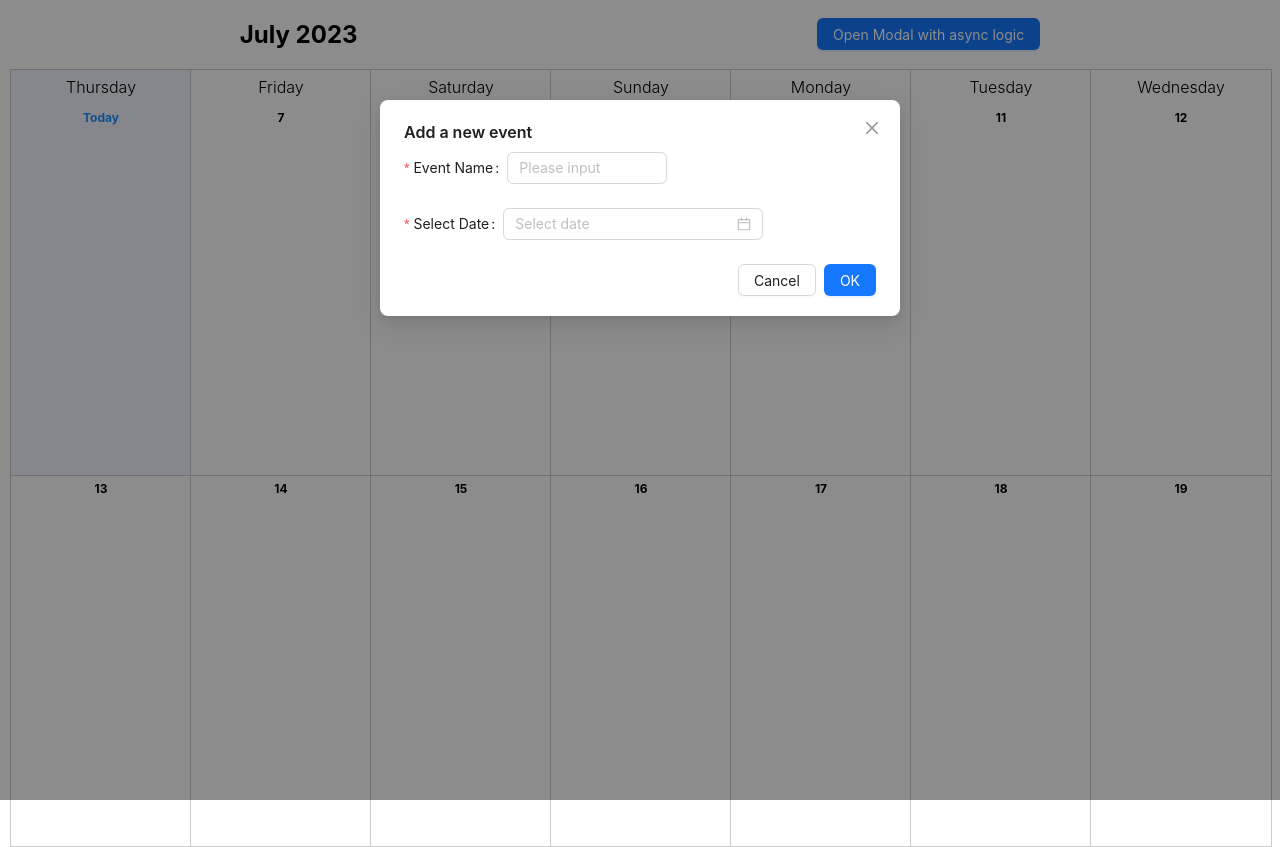
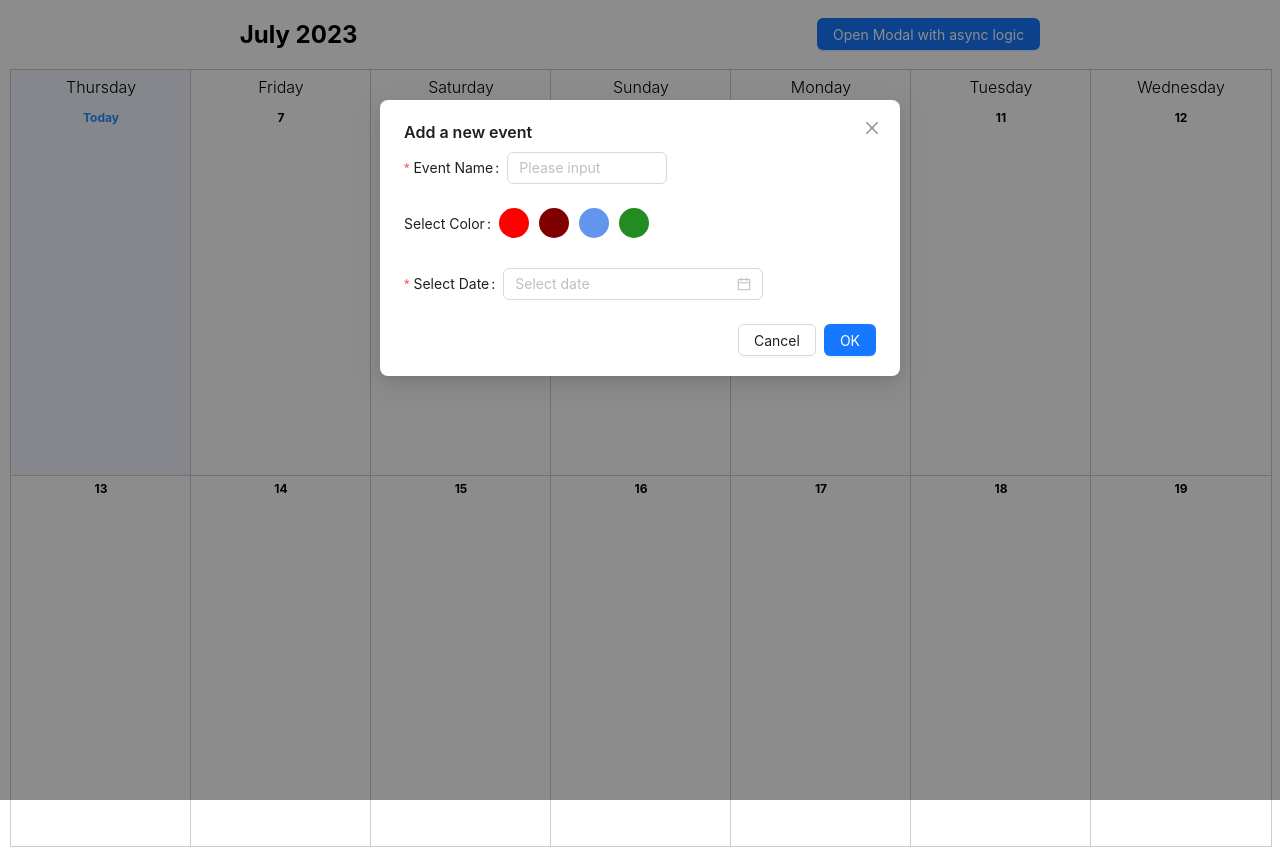
Before and after one commit to Aviral-03/better-Google-Calendar, a React (Create React App) app in the folder client/: page /home in a window 1280 px wide. Both pictures are taken after a click on the button "Open Modal with async logic". Built offline with nearby package versions, Linux system fonts and the light colour scheme; no server answers.

Commit message:
Styling Changes

```diff
--- a/client/src/components/Home.js
+++ b/client/src/components/Home.js
@@ -82,7 +82,12 @@
         }
         setEvents(event);
     }
-    console.log(new Date(startDate).toLocaleString('default', { month: 'long' }), endDate)
+    const colorOptions = [
+        { color: '#d62d20', priority: 'High', sort: 4 },
+        { color: 'maroon', priority: 'Medium', sort: 3 },
+        { color: 'cornflowerblue', priority: 'Low', sort: 2 },
+        { color: 'forestgreen', priority: 'Very Low', sort: 1 },
+    ];
     return (
         <div className="calendar">
             <div className="calendar-header">
@@ -132,11 +137,20 @@
                                         });
 
                                         return (
-                                            <Card key={eventIndex} className="event-card">
+                                            <Card
+                                                key={eventIndex}
+                                                className="event-card"
+                                                style={{
+                                                    color: 'white',
+                                                    backgroundColor: colorOptions.find((color) => color.sort === event.priority)?.color,
+                                                }}
+                                                >
                                                 <Card.Meta
-                                                    title={event.eventName}
-                                                    description={eventTime}
-                                                    style={{ width: '100%' }}
+                                                    title={<span style={{ color: 'white' }}>{event.eventName}</span>}
+                                                    description={<span style={{ color: 'white' }}>{eventTime}</span>}
+                                                    style={{
+                                                        width: '100%',
+                                                }}
                                                 />
                                             </Card>
                                         );
--- a/client/src/components/Modal/EventModal.js
+++ b/client/src/components/Modal/EventModal.js
@@ -1,10 +1,13 @@
 import React, { useState, useRef } from "react";
-import { Button, Modal, Form, Input, DatePicker } from "antd";
+import { Button, Modal, Form, Input, DatePicker, Space } from "antd";
 import dayjs from 'dayjs';
+import '../../style/EventModal.css'
 
-export default function EventModal({ handleCalendarUpdate}) {
+export default function EventModal({ handleCalendarUpdate }) {
     const [open, setOpen] = useState(false);
     const [confirmLoading, setConfirmLoading] = useState(false);
+    const [selectedColor, setSelectedColor] = useState(null);
+    const [selectedPriority, setSelectedPriority] = useState(null);
     const formRef = useRef(null);
 
     const showModal = () => {
@@ -24,18 +27,21 @@
                 const formDetails = {
                     eventName: values.eventName,
                     date: values.date,
+                    priority: selectedPriority,
                 };
                 processForm(formDetails);
             })
             .catch((info) => {
                 console.log('Validate Failed:', info)
             });
+        setSelectedColor(null);
     };
 
     const handleCancel = () => {
         const form = formRef.current;
         setOpen(false);
         form.resetFields();
+        setSelectedColor(null);
     };
 
     async function processForm(formDetails) {
@@ -50,7 +56,8 @@
                     userId: "64a1ed3a74a5f3820060e9d0",
                     key: formattedDate,
                     eventName: formDetails.eventName,
-                    date: formDetails.date
+                    date: formDetails.date,
+                    priority: formDetails.priority,
                 })
             });
             const data = await response.json();
@@ -64,7 +71,18 @@
             console.log(error);
         }
     }
+    const colorOptions = [
+        { color: 'red', priority: 'High', sort: 4 },
+        { color: 'maroon', priority: 'Medium', sort: 3 },
+        { color: 'cornflowerblue', priority: 'Low', sort: 2 },
+        { color: 'forestgreen', priority: 'Very Low', sort: 1 },
+    ];
 
+    const handleColorSelect = (color, sort) => {
+        setSelectedColor(color);
+        setSelectedPriority(sort);
+    };
+    console.log(selectedPriority);
     return (
         <div>
             <Button type="primary" onClick={showModal}>
@@ -75,7 +93,8 @@
                 open={open}
                 onOk={handleOk}
                 confirmLoading={confirmLoading}
-                onCancel={handleCancel} >
+                onCancel={handleCancel}
+            >
                 <Form ref={formRef} name="complex-form">
                     <Form.Item
                         label="Event Name"
@@ -90,6 +109,30 @@
                         <Input style={{ width: 160 }} placeholder="Please input" />
                     </Form.Item>
                     <Form.Item
+                        className="color-picker"
+                        name="priority"
+                        label="Select Color">
+                        <Space.Compact>
+                            {colorOptions.map((option) => (
+                                <div
+                                    className={`color-button ${selectedColor === option.color ? 'selected' : ''}`}
+                                    key={option.color}
+                                    style={{
+                                        width: 30,
+                                        height: 30,
+                                        borderRadius: '50%',
+                                        backgroundColor: option.color,
+                                        display: 'inline-block',
+                                        cursor: 'pointer',
+                                        border: selectedColor === option.color ? `2px solid ${option.color}` : 'none',
+                                    }}
+                                    onClick={() => handleColorSelect(option.color, option.sort)}
+                                    title={option.priority}
+                                />
+                            ))}
+                        </Space.Compact>
+                    </Form.Item>
+                    <Form.Item
                         name="date"
                         label="Select Date"
                         rules={[
@@ -97,7 +140,8 @@
                                 required: true,
                                 message: 'Date is required',
                             },
-                        ]}>
+                        ]}
+                    >
                         <DatePicker showTime format="YYYY-MM-DD HH:mm A" use12Hours minuteStep={15} />
                     </Form.Item>
                 </Form>
--- /dev/null
+++ b/client/src/style/EventModal.css
@@ -0,0 +1,18 @@
+.color-button {
+    width: 30px;
+    height: 30px;
+    border-radius: 50%;
+    display: inline-block;
+    margin-right: 10px;
+    cursor: pointer;
+    transition: transform 0.2s ease-in-out;
+  }
+
+  .color-button:hover {
+    transform: scale(1.2);
+
+  }
+
+  .color-button.selected {
+    transform: none !important;
+  }
--- a/client/src/style/Home.css
+++ b/client/src/style/Home.css
@@ -103,4 +103,5 @@
   max-width: 180px;
   margin-bottom: 10px;
   height: fit-content;
+  color: #ccc;
 }
```
